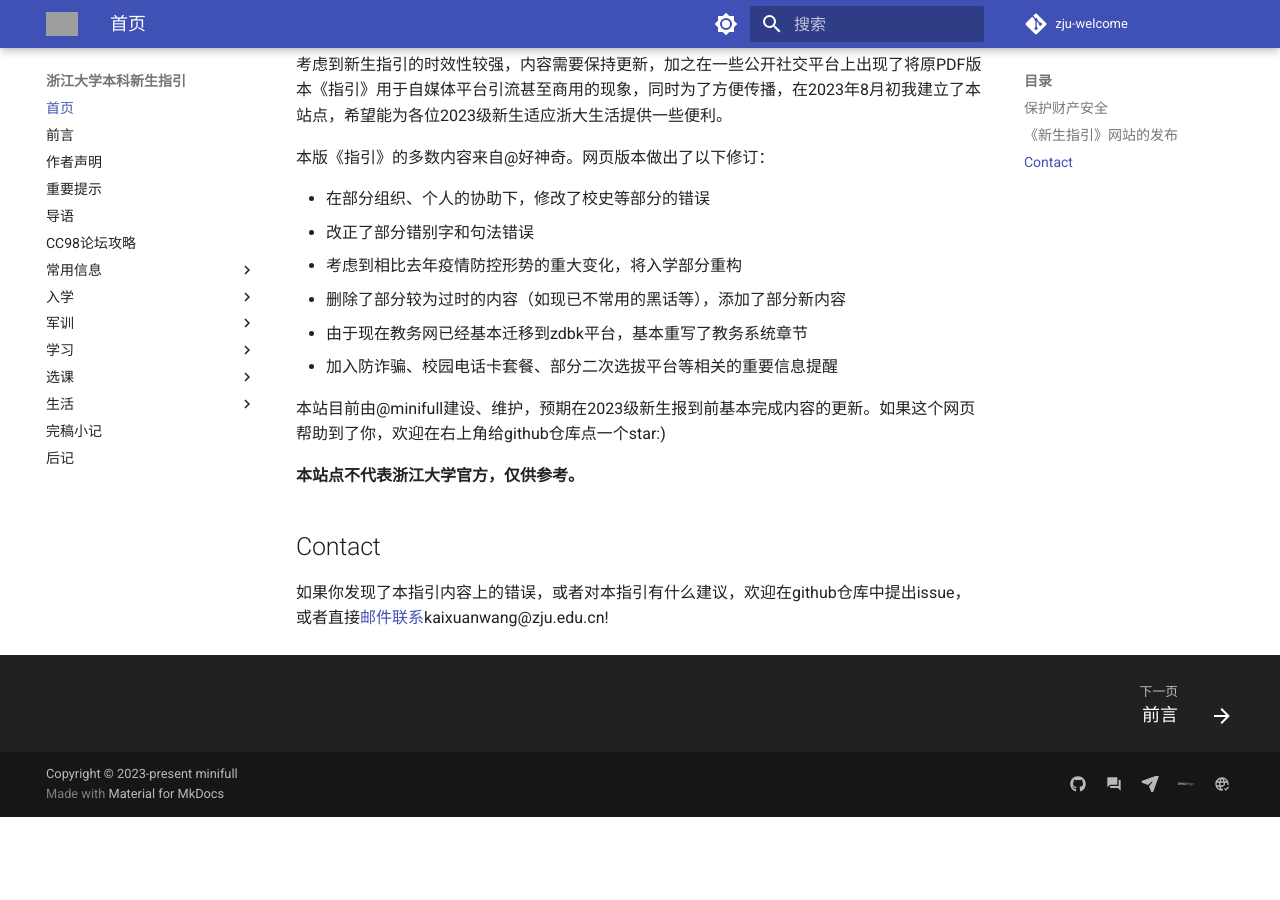
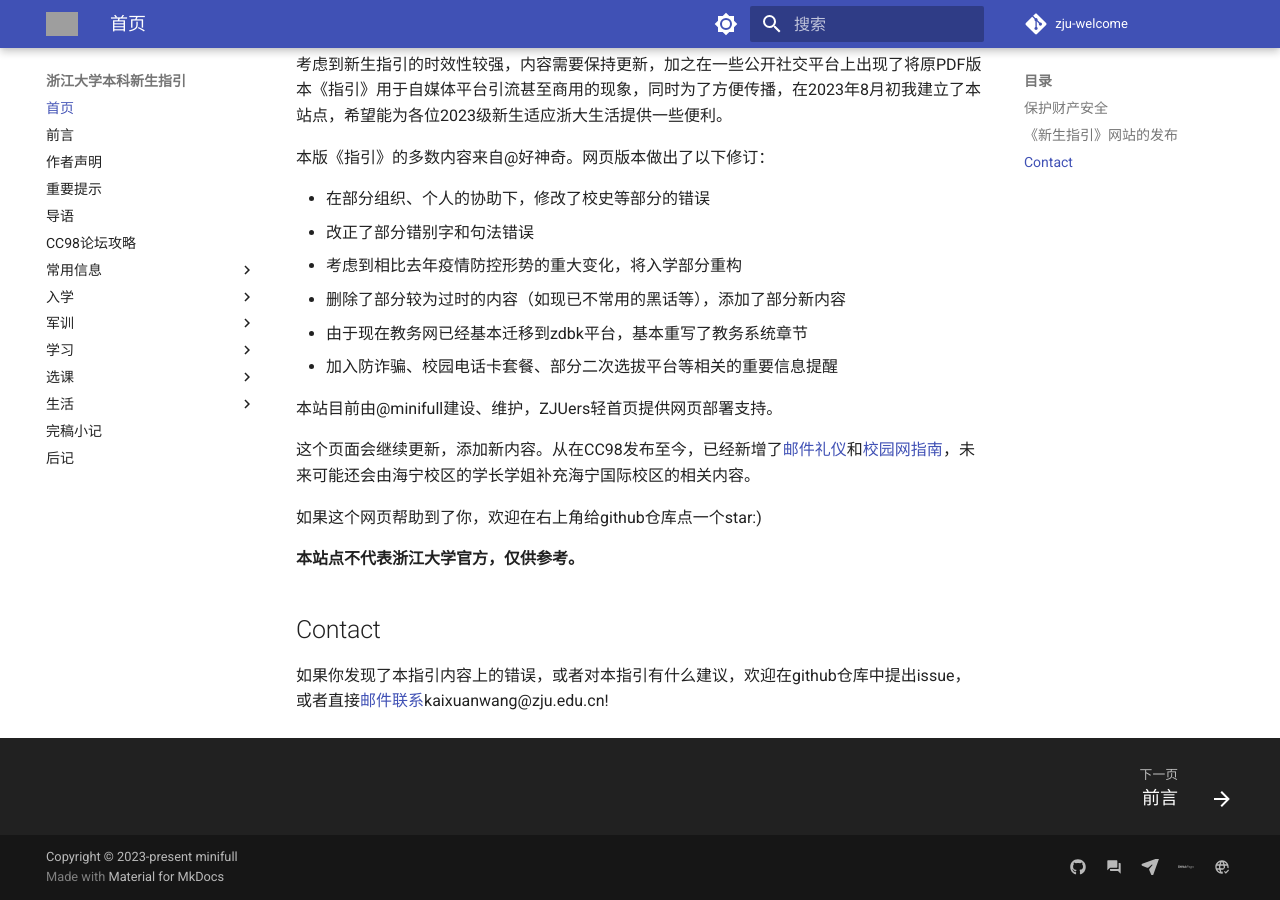
Before and after one commit to mini-full/zju-welcome, an MkDocs documentation site: the page built from docs/index.md, in a window 1280 px wide and 900 px high, scrolled down 1020 px. Built offline with MkDocs 1.6.1 and Material for MkDocs 9.7.7, drawn with Linux system fonts in a browser that asks for light colours; comment, search, counter and statistics services are not loaded; before the commit the page ends 1837 px from its top, so only the background shows below that; grey boxes are pictures that could not be loaded.

Commit message:
update index

```diff
--- a/docs/index.md
+++ b/docs/index.md
@@ -31,7 +31,11 @@
 - 由于现在教务网已经基本迁移到zdbk平台，基本重写了教务系统章节
 - 加入防诈骗、校园电话卡套餐、部分二次选拔平台等相关的重要信息提醒
 
-本站目前由@minifull建设、维护，预期在2023级新生报到前基本完成内容的更新。如果这个网页帮助到了你，欢迎在右上角给github仓库点一个star:)
+本站目前由@minifull建设、维护，ZJUers轻首页提供网页部署支持。
+
+这个页面会继续更新，添加新内容。从在CC98发布至今，已经新增了[邮件礼仪](learning/email_etiquette.md)和[校园网指南](basics/network_guidance.md)，未来可能还会由海宁校区的学长学姐补充海宁国际校区的相关内容。
+
+如果这个网页帮助到了你，欢迎在右上角给github仓库点一个star:)
 
 **本站点不代表浙江大学官方，仅供参考。**
 
```
